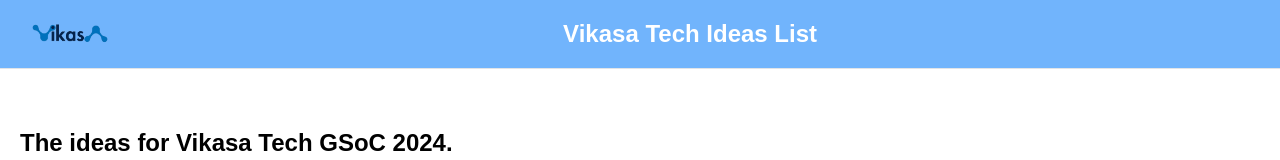
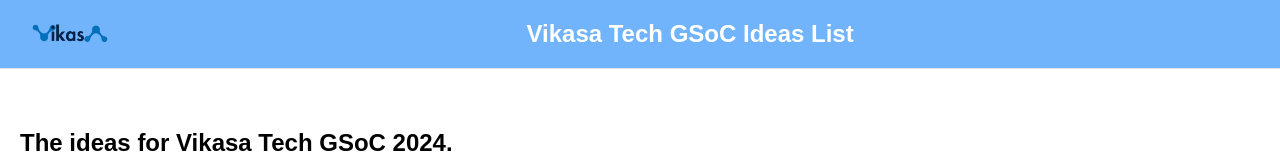
Before and after one commit to jaibhedia/Ideas-List, a plain HTML site: page index.html in a window 1280 px wide. Shown: the top 160 px of the page. Drawn offline with Linux system fonts and the light colour scheme.

Commit message:
update index.html

```diff
--- a/index.html
+++ b/index.html
@@ -14,7 +14,7 @@
                     <img src="vikasa transparent.png" alt="Logo">
                 </a>
             <ul>
-                <h1>Vikasa Tech Ideas List</h1>
+                <h1>Vikasa Tech GSoC Ideas List</h1>
             </ul>
             </div>
         </nav>
```
